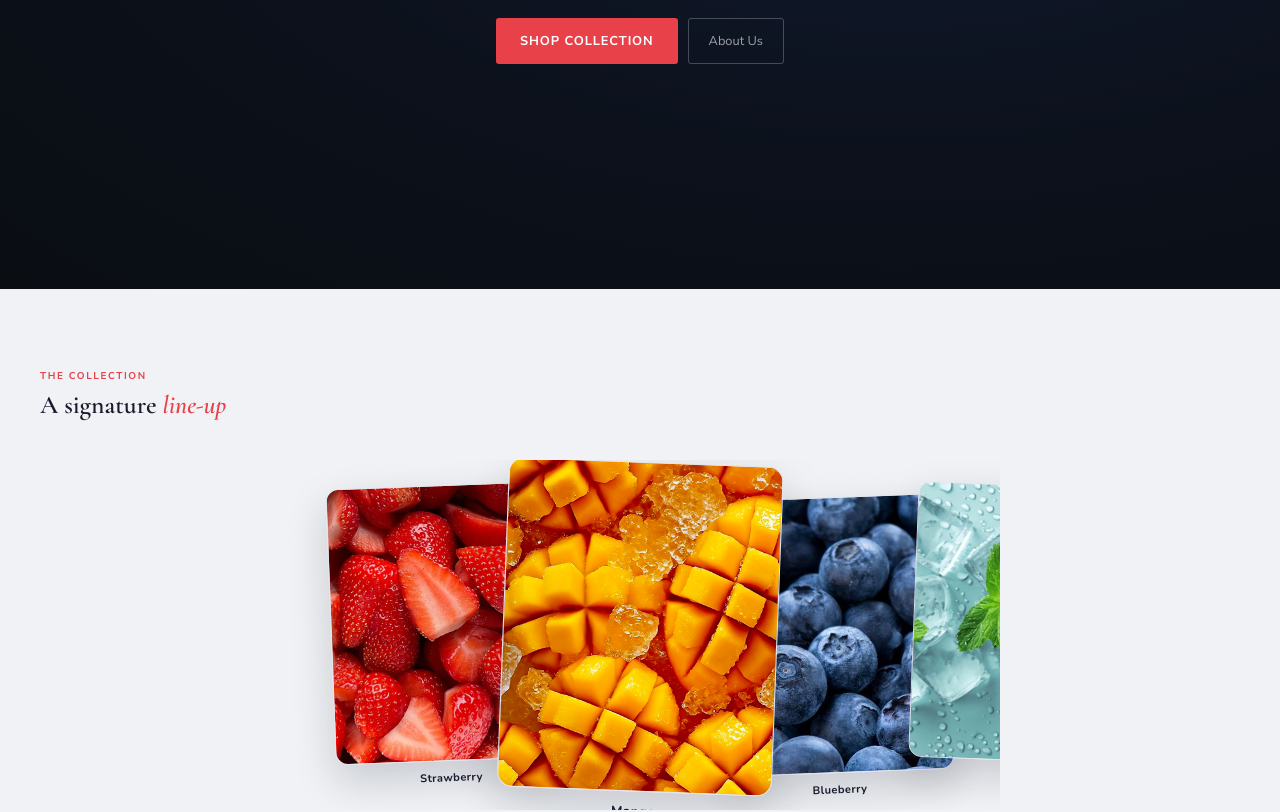
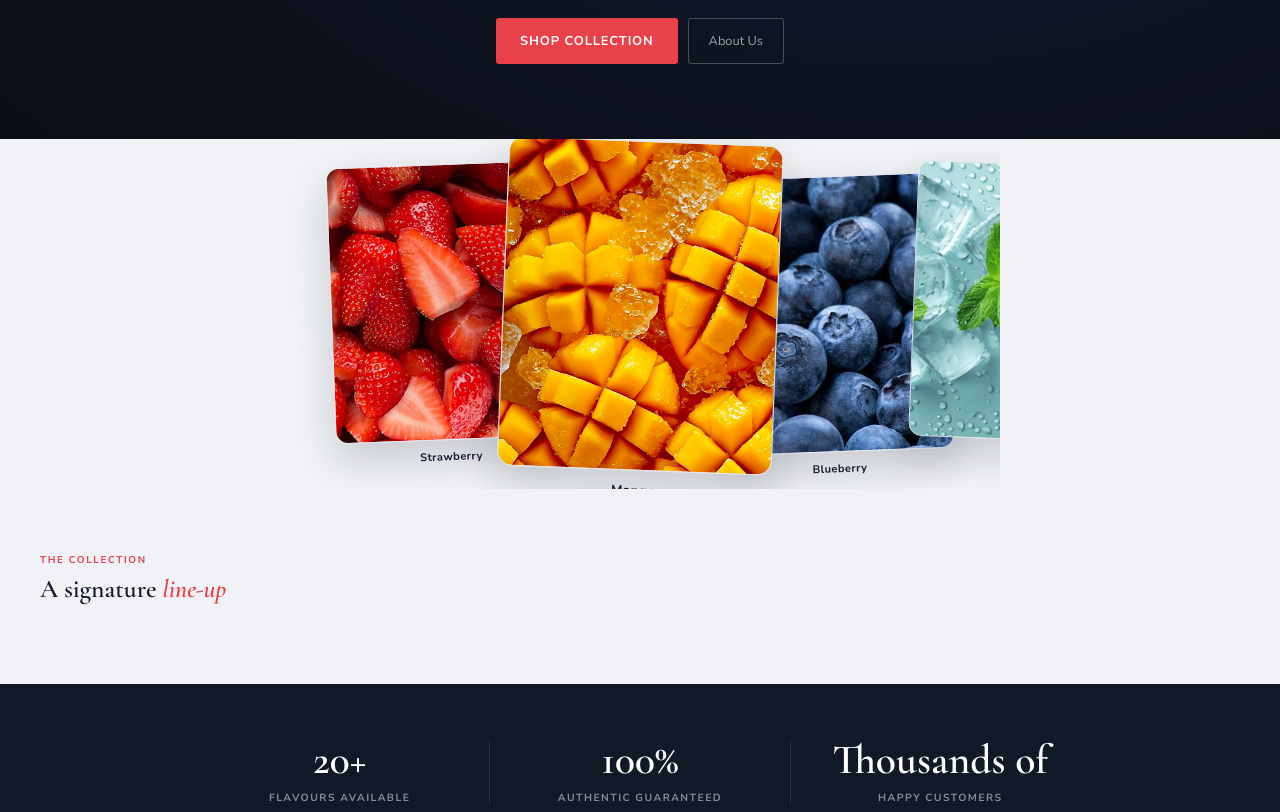
Before and after one commit to Praptea-code/myShop-fullstack, a React (Vite) app in the folder client/: page / in a window 1280 px wide. Shown: the part 600-1412 px from the top of the page. Built offline with nearby package versions, Linux system fonts and the light colour scheme; no server answers.

Commit message:
fix: overlap product showcase cards into hero section

```diff
--- a/client/src/pages/Home.jsx
+++ b/client/src/pages/Home.jsx
@@ -311,14 +311,8 @@ export default function Home() {
       </section>
 
       {/* SIGNATURE SHOWCASE */}
-      <section style={{ background: 'var(--bg)', padding: isMobile ? '48px 16px' : '80px 40px', overflow: 'hidden' }}>
-        <div style={{ marginBottom: isMobile ? '28px' : '40px' }}>
-          <div style={{ fontSize: '0.62rem', fontWeight: 700, letterSpacing: '0.16em', color: 'var(--red)', textTransform: 'uppercase', marginBottom: '6px' }}>The collection</div>
-          <div style={{ fontFamily: 'var(--serif)', fontSize: isMobile ? '1.3rem' : '1.6rem', fontWeight: 600, color: 'var(--ink)' }}>
-            A signature <em style={{ fontStyle: 'italic', color: 'var(--red)' }}>line-up</em>
-          </div>
-        </div>
-        <div ref={showRef} style={{ position: 'relative', height: isMobile ? '230px' : '350px', maxWidth: isMobile ? 'none' : '720px', margin: '0 auto', overflowX: isMobile ? 'auto' : 'hidden', WebkitOverflowScrolling: 'touch', scrollbarWidth: 'none' }}>
+      <section style={{ background: 'var(--bg)', padding: isMobile ? '0 16px 48px' : '0 40px 80px', position: 'relative', zIndex: 5 }}>
+        <div ref={showRef} style={{ position: 'relative', height: isMobile ? '230px' : '350px', maxWidth: isMobile ? 'none' : '720px', margin: isMobile ? '-64px auto 0' : '-150px auto 0', overflowX: isMobile ? 'auto' : 'hidden', WebkitOverflowScrolling: 'touch', scrollbarWidth: 'none' }}>
           <div style={isMobile ? { display: 'flex', alignItems: 'center', height: '100%' } : { position: 'absolute', left: '50%', top: 0, height: '100%', marginLeft: -showRowW / 2, display: 'flex', alignItems: 'center', transform: `translateX(${showOffset}px)`, transition: 'transform 0.65s cubic-bezier(0.22, 1, 0.36, 1)' }}>
             {SHOWCASE.map((p, i) => (
               <div key={p.name} style={{
@@ -341,6 +335,12 @@ export default function Home() {
                 <div style={{ textAlign: 'center', marginTop: '10px', fontSize: isMobile ? '0.68rem' : '0.75rem', fontWeight: 700, color: 'var(--ink)', letterSpacing: '0.04em' }}>{p.name}</div>
               </div>
             ))}
+          </div>
+        </div>
+        <div style={{ marginTop: isMobile ? '36px' : '64px' }}>
+          <div style={{ fontSize: '0.62rem', fontWeight: 700, letterSpacing: '0.16em', color: 'var(--red)', textTransform: 'uppercase', marginBottom: '6px' }}>The collection</div>
+          <div style={{ fontFamily: 'var(--serif)', fontSize: isMobile ? '1.3rem' : '1.6rem', fontWeight: 600, color: 'var(--ink)' }}>
+            A signature <em style={{ fontStyle: 'italic', color: 'var(--red)' }}>line-up</em>
           </div>
         </div>
       </section>
```
